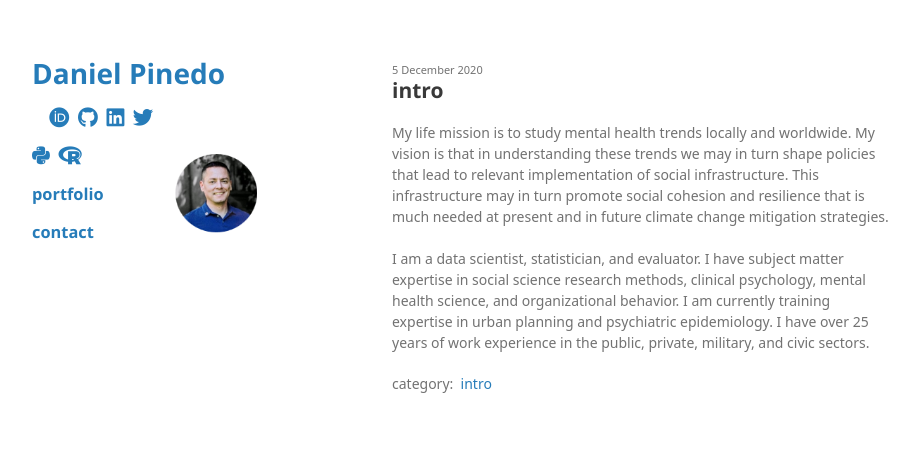
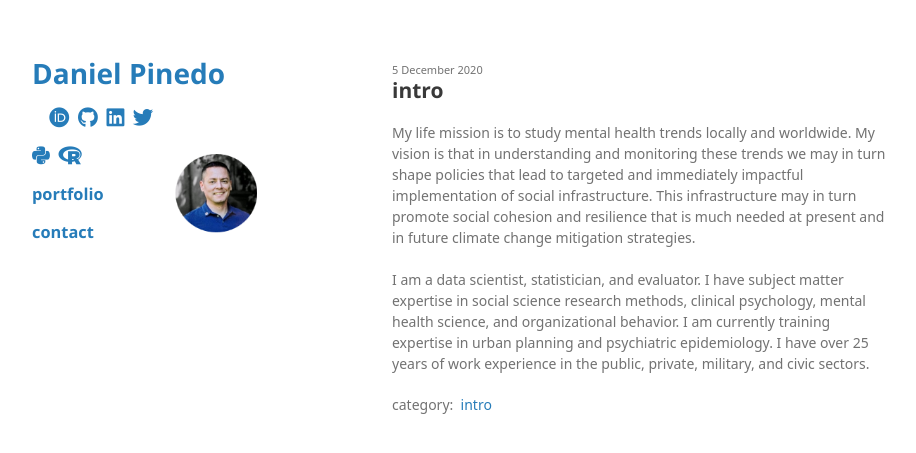
Before and after one commit to odenipinedo/odenipinedo.github.io, a Jekyll site: the page built from _posts/2020-12-05-intro.md, in a window 1280 px wide. Shown: the top 453 px of the page, without its empty margins (178-1094 px from the left). Built offline with Jekyll 4.4.1, drawn with Linux system fonts in a browser that asks for light colours; nearby versions of some CDN libraries; some web fonts are replaced; a style sheet for code colours, icons or effects is not loaded; the repository's description, which GitHub fills in, is left out.

Commit message:
Update 2020-12-05-intro.md

```diff
--- a/_posts/2020-12-05-intro.md
+++ b/_posts/2020-12-05-intro.md
@@ -13,7 +13,7 @@
 ---
 
 <p>
-My life mission is to study mental health trends locally and worldwide. My vision is that in understanding these trends we may in turn shape policies that lead to relevant implementation of social infrastructure. This infrastructure may in turn promote social cohesion and resilience that is much needed at present and in future climate change mitigation strategies.
+My life mission is to study mental health trends locally and worldwide. My vision is that in understanding and monitoring these trends we may in turn shape policies that lead to targeted and immediately impactful implementation of social infrastructure. This infrastructure may in turn promote social cohesion and resilience that is much needed at present and in future climate change mitigation strategies.
 <br><br>
 I am a data scientist, statistician, and evaluator. I have subject matter expertise in social science research methods, clinical psychology, mental health science, and organizational behavior. I am currently training expertise in urban planning and psychiatric epidemiology. I have over 25 years of work experience in the public, private, military, and civic sectors.
 </p>
```
